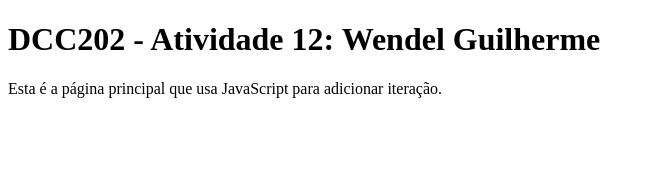
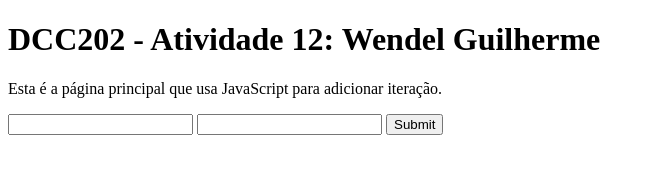
Before and after one commit to ufjf-dcc202/ufjf-dcc202-2023-3-b-atv12-wendelguilherme, a website: page index.html in a window 1280 px wide. Shown: the whole page, without its empty margins (0-655 px from the left). Drawn offline with Linux system fonts and the light colour scheme.

Commit message:
le input

```diff
--- a/index.html
+++ b/index.html
@@ -11,8 +11,10 @@
         <h1>DCC202 - Atividade 12: Wendel Guilherme</h1>
         <p>Esta é a página principal que usa JavaScript para adicionar iteração.</p>
         <section>
-            <form>
-
+            <form name="entrada">
+                <input name="quantidade">
+                <input name="fruta">
+                <input type="submit" name="enviar">
             </form>
         </section>
         <section></section>
--- a/main.js
+++ b/main.js
@@ -0,0 +1,8 @@
+document.entrada.addEventListener('submit', leFormulario);
+
+function leFormulario(params){
+    event.preventDefault();
+    const quantidade = document.entrada.quantidade.value;
+    const fruta = document.entrada.fruta.value;
+    console.log(`Eu tenho ${quantidade} ${fruta}`);
+}
```
